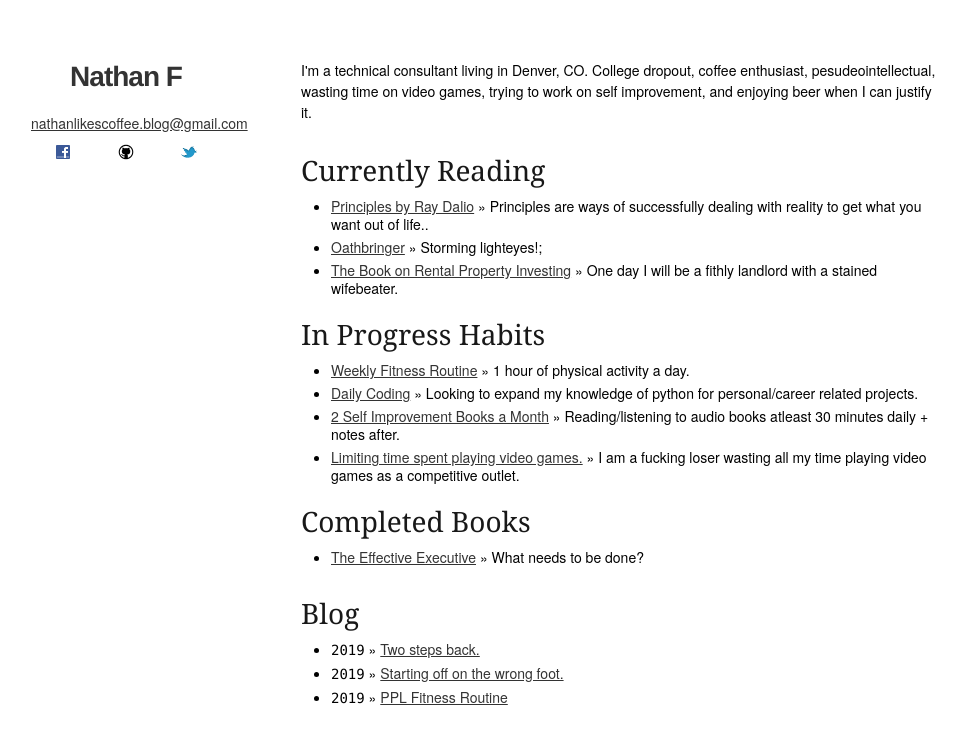
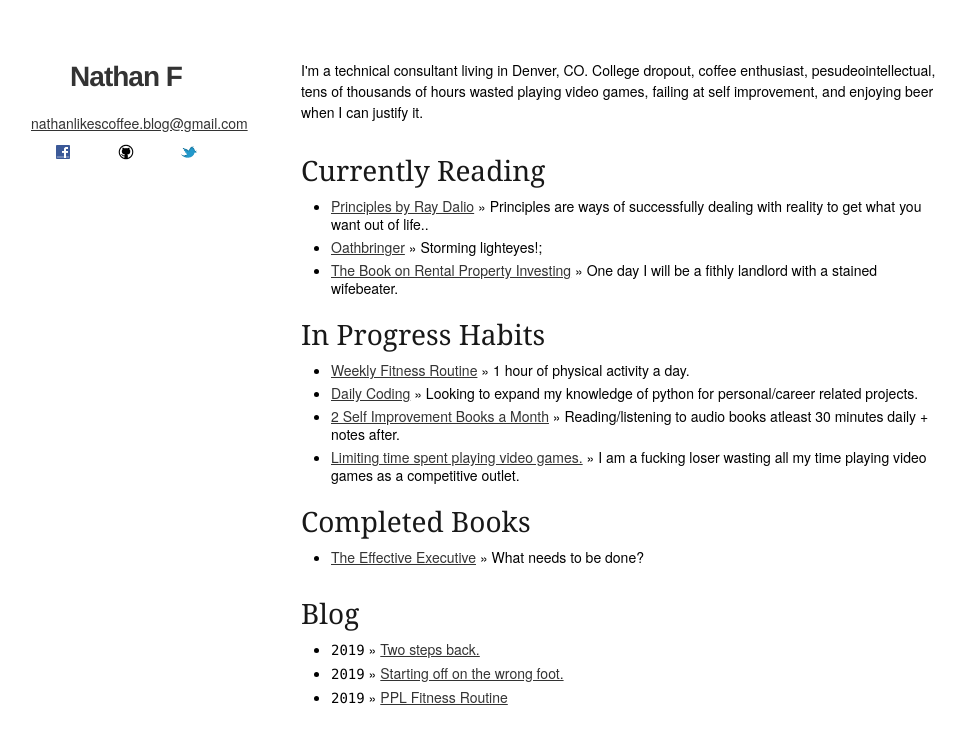
Before and after one commit to Nathanlikescoffee/Blog, a Jekyll site: the page built from index.html, in a window 1280 px wide. Shown: the top 744 px of the page, without its empty margins (169-1135 px from the left). Built offline with Jekyll 4.4.1, drawn with Linux system fonts in a browser that asks for light colours.

Commit message:
Update index.html

```diff
--- a/index.html
+++ b/index.html
@@ -4,7 +4,7 @@
 ---
 <div class="landing-item">
     I'm a technical consultant living in Denver, CO.
-    College dropout, coffee enthusiast, pesudeointellectual, wasting time on video games, trying to work on self improvement, and enjoying beer
+    College dropout, coffee enthusiast, pesudeointellectual, tens of thousands of hours wasted playing video games, failing at self improvement, and enjoying beer
 	when I can justify it.
 
 </div>
```
